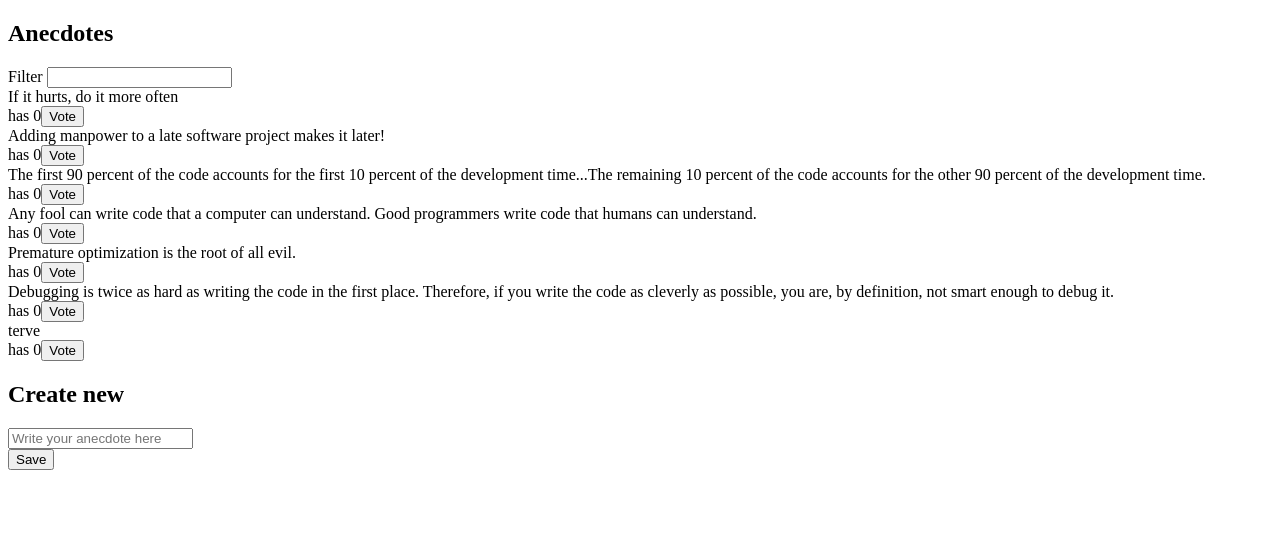
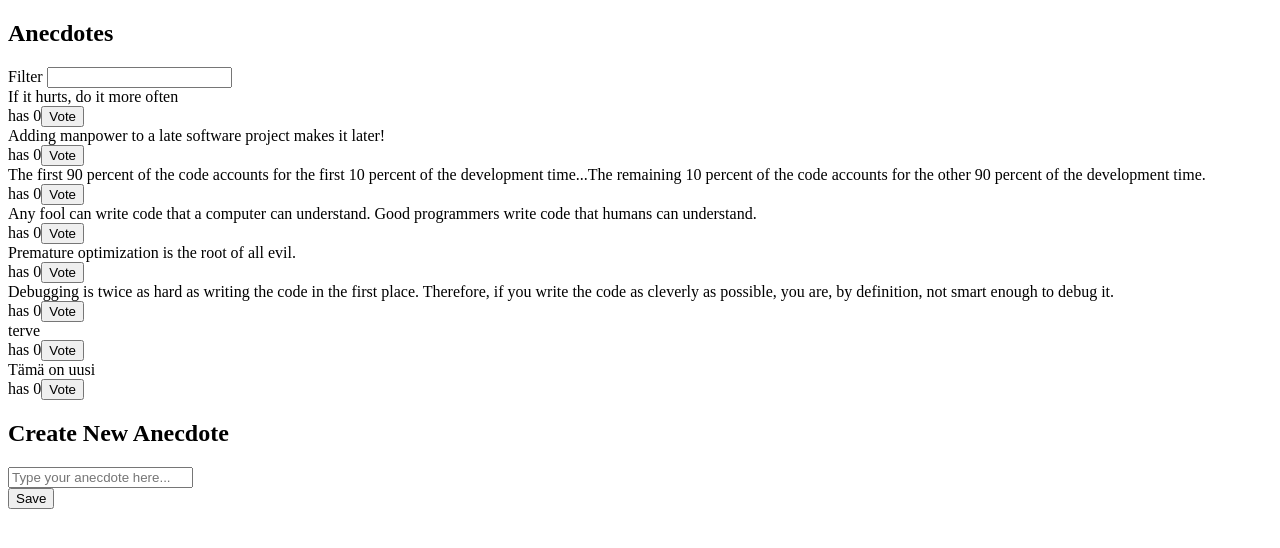
Before and after one commit to Liisukki/redux-anecdotes, a React (Vite) app: page / in a window 1280 px wide. Shown: the top 548 px of the page. Built offline with nearby package versions, Linux system fonts and the light colour scheme; data requests are answered from the project's data file.

Commit message:
6.15 anekdootit ja backend, step2

```diff
--- a/db.json
+++ b/db.json
@@ -34,6 +34,11 @@
       "id": "22ad",
       "content": "terve",
       "votes": 0
+    },
+    {
+      "id": "4f32",
+      "content": "Tämä on uusi",
+      "votes": 0
     }
   ]
 }
--- a/src/components/AnecdoteForm.jsx
+++ b/src/components/AnecdoteForm.jsx
@@ -1,28 +1,35 @@
+import { useState } from 'react'
 import { useDispatch } from 'react-redux'
 import { createAnecdote } from '../reducers/anecdoteReducer'
-import { showNotification } from '../reducers/notificationReducer'
 
 const AnecdoteForm = () => {
+  const [content, setContent] = useState('')
   const dispatch = useDispatch()
 
-  const addAnecdote = (event) => {
+  const handleSubmit = (event) => {
     event.preventDefault()
-    const content = event.target.anecdote.value
-    event.target.anecdote.value = ''
-    dispatch(createAnecdote(content))
-    dispatch(showNotification(`you created '${content}'`))
+
+    if (content.trim() === '') return // Estetään tyhjän anekdootin lisääminen
+
+    dispatch(createAnecdote(content)) // Lähetetään anekdootti Reduxiin ja backendille
+    setContent('') // Tyhjennetään kenttä lomakkeen lähettämisen jälkeen
   }
 
   return (
-    <form onSubmit={addAnecdote}>
-      <div>
-      <h2>Create new</h2>
-        <input
-      name="anecdote"
-      placeholder='Write your anecdote here'/>
-      </div>
-      <button>Save</button>
-    </form>
+    <div>
+      <h2>Create New Anecdote</h2>
+      <form onSubmit={handleSubmit}>
+        <div>
+          <input
+            type="text"
+            value={content}
+            onChange={(e) => setContent(e.target.value)}
+            placeholder="Type your anecdote here..."
+          />
+        </div>
+        <button type="submit">Save</button>
+      </form>
+    </div>
   )
 }
 
--- a/src/reducers/anecdoteReducer.js
+++ b/src/reducers/anecdoteReducer.js
@@ -3,7 +3,6 @@ import anecdotesService from '../services/anecdotes'
 
 const initialState = []
 
-// Anekdoottireduceri
 const anecdoteSlice = createSlice({
   name: 'anecdotes',
   initialState,
@@ -32,7 +31,7 @@ export const initializeAnecdotes = () => {
   }
 }
 
-// Lähetetään uusi anekdootti JSON Serverille
+// Lähetetään uusi anekdootti JSON Serverille ja lisätään se Redux-tilaan
 export const createAnecdote = (content) => {
   return async (dispatch) => {
     const newAnecdote = await anecdotesService.createNew(content)
--- a/src/services/anecdotes.js
+++ b/src/services/anecdotes.js
@@ -8,9 +8,9 @@ const getAll = async () => {
   return response.data
 }
 
-// Luo uuden anekdootin
+// Luo uuden anekdootin backendille
 const createNew = async (content) => {
-  const object = { content, votes: 0 } // Huomaa että 'votes' kenttä pitää olla mukana
+  const object = { content, votes: 0 } // votes pitää olla mukana, koska se on backendin tietokannan kenttä
   const response = await axios.post(baseUrl, object)
   return response.data
 }
```
